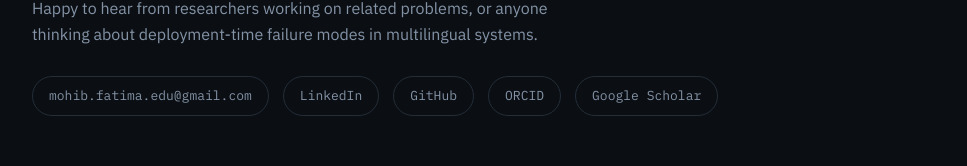
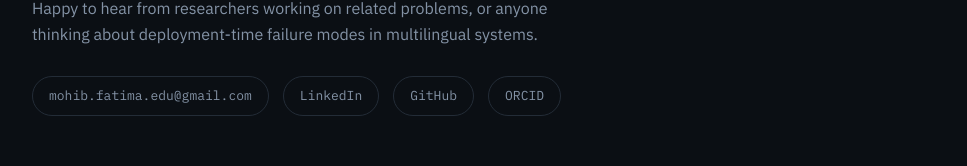
Before and after one commit to mohib-fatima/mohib-fatima.github.io, a plain HTML site: page index.html in a window 1280 px wide. Shown: the part 3199-3365 px from the top of the page, without its empty margins (156-1123 px from the left). Drawn offline with Linux system fonts and the light colour scheme.

Commit message:
Update index.html with contact links

```diff
--- a/index.html
+++ b/index.html
@@ -389,7 +389,6 @@
       <a class="pill" href="https://linkedin.com/in/mohib-fatima" target="_blank" rel="noopener">LinkedIn</a>
       <a class="pill" href="https://github.com/mohib-fatima" target="_blank" rel="noopener">GitHub</a>
       <a class="pill" href="https://orcid.org/0009-0009-4138-7698" target="_blank" rel="noopener">ORCID</a>
-      <a class="pill" href="https://scholar.google.com" target="_blank" rel="noopener">Google Scholar</a>
     </div>
   </div>
 </section>
```
